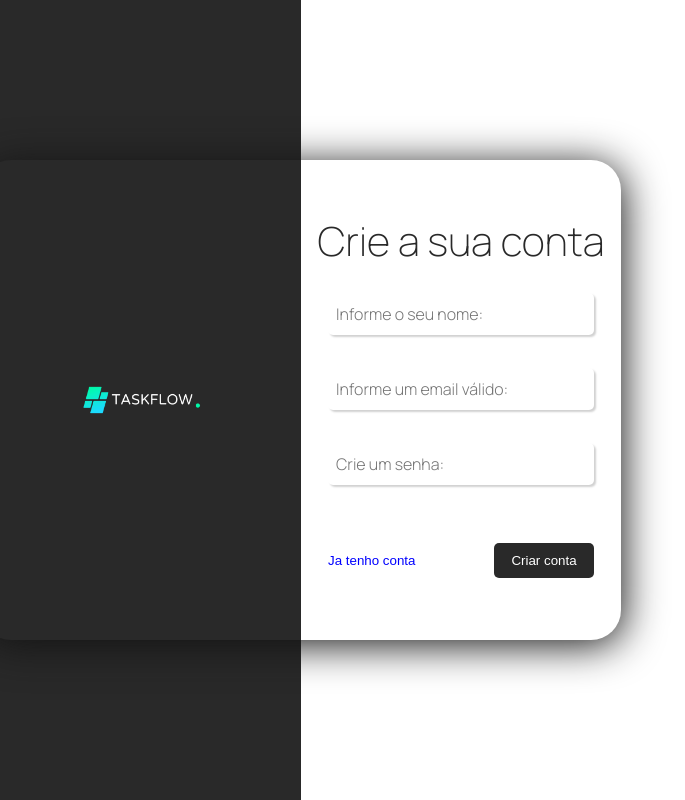
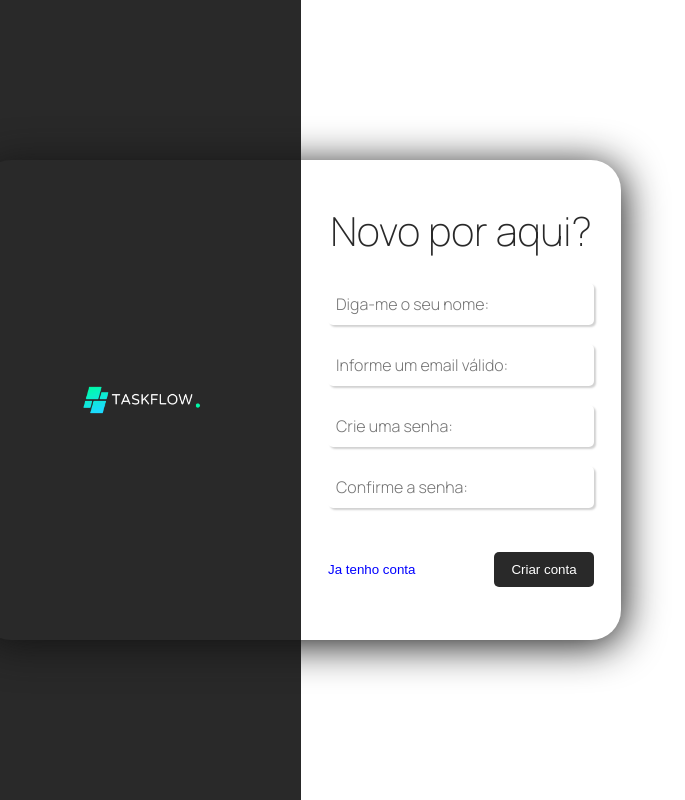
Before and after one commit to caamag/taskflow, a React (Vite) app: page /login in a window 1280 px wide. Both pictures are taken after typing "name@example.com", "Sample123" into the empty fields and a click on the button "Criar conta". Shown: the whole page, without its empty margins (339-1024 px from the left). Built offline with nearby package versions, Linux system fonts and the light colour scheme; no server answers.

Commit message:
adicionando animações ao formulário de login

```diff
--- a/src/pages/login/login.css
+++ b/src/pages/login/login.css
@@ -15,6 +15,7 @@
 }
 
 .login-banner div {
+    position: relative;
     width: 50%;
     height: 100%;
 }
@@ -29,3 +30,14 @@
     width: 45%;
     height: auto;
 }
+
+.login-error-box {
+    margin-top: 5px;
+    height: 30px !important;
+    width: 100% !important;
+    display: flex;
+    justify-content: center;
+    align-items: center;
+    background-color: rgb(232, 61, 61, 0.4);
+    font-size: 1.4rem;
+}
--- a/src/pages/login/loginPage/loginPage.css
+++ b/src/pages/login/loginPage/loginPage.css
@@ -16,6 +16,7 @@
     font-weight: 250;
     color: rgb(41, 41, 41);
     margin-bottom: 20px;
+    animation: fadeInInputLogin 400ms;
 }
 
 .login-content input {
@@ -30,6 +31,7 @@
     font-style: normal;
     border-radius: 5px;
     transition: 150ms;
+    animation: fadeInInputLogin 400ms;
 }
 
 .login-content input:focus {
@@ -44,6 +46,7 @@
     padding: 10px 8px;
     margin-top: 20px;
     position: relative;
+    animation: fadeInInputLogin 400ms;
 }
 
 .login-btn {
@@ -70,3 +73,14 @@
     background-color: rgb(90, 135, 224, 0.2);
     padding: 0px 10px;
 }
+
+
+@keyframes fadeInInputLogin {
+    0% {
+        margin-left: -50px;
+    }
+
+    100% {
+        margin-left: 0px;
+    }
+}
--- a/src/pages/login/loginPage/loginPage.jsx
+++ b/src/pages/login/loginPage/loginPage.jsx
@@ -13,6 +13,7 @@ const LoginPage = ({ setLogin }) => {
 
     const [email, setEmail] = useState('')
     const [pass, setPass] = useState('')
+    const [error, setError] = useState(false)
 
     return <div className='login-content'>
         <form onSubmit={handleSubmit}>
--- a/src/pages/login/registerPage/register.jsx
+++ b/src/pages/login/registerPage/register.jsx
@@ -6,12 +6,21 @@ const Register = ({ setLogin }) => {
     const [name, setName] = useState('')
     const [email, setEmail] = useState('')
     const [pass, setPass] = useState('')
+    const [passConfirm, setPassconfirm] = useState('')
+    const [systemError, setSystemError] = useState(false)
     const [error, setError] = useState('')
 
     const { createUser, error: authError, loading } = useAuthentication();
 
     async function handleSubmit(e) {
         e.preventDefault()
+
+        if (pass !== passConfirm) {
+            setSystemError(true)
+            setError('As senhas precisam ser iguais.')
+            setTimeout(() => { setSystemError(false) }, 4000)
+            return;
+        }
 
         const user = {
             name,
@@ -20,42 +29,51 @@ const Register = ({ setLogin }) => {
         }
 
         const res = await createUser(user)
-        console.log(res);
     }
 
     useEffect(() => {
         if (authError) {
+            setSystemError(true)
             setError(authError)
+            setTimeout(() => {
+                setSystemError(false)
+            }, 4000);
         }
     }, [authError])
 
     return <div className='login-content'>
         <form onSubmit={handleSubmit}>
-            <h1>Crie a sua conta</h1>
+            <h1>Novo por aqui?</h1>
 
             <input type="text"
-                placeholder='Informe o seu nome:'
+                placeholder='Diga-me o seu nome:'
                 value={name}
                 required
-                onChange={(e) => { setName(e.target.value) }} /><br /><br />
+                onChange={(e) => { setName(e.target.value) }} /><br />
 
             <input type="email"
                 placeholder='Informe um email válido:'
                 value={email}
                 required
-                onChange={(e) => { setEmail(e.target.value) }} /><br /><br />
+                onChange={(e) => { setEmail(e.target.value) }} /><br />
 
             <input type="password"
-                placeholder='Crie um senha:'
+                placeholder='Crie uma senha:'
                 value={pass}
                 required
-                onChange={(e) => { setPass(e.target.value) }} /><br /><br />
+                onChange={(e) => { setPass(e.target.value) }} /><br />
+
+            <input type="password"
+                placeholder='Confirme a senha:'
+                value={passConfirm}
+                required
+                onChange={(e) => { setPassconfirm(e.target.value) }} /><br />
 
             <div className='btn-divider'>
                 <button className='change-form-btn' onClick={() => { setLogin(true) }}>Ja tenho conta</button>
-                <button type='submit' className='login-btn'>Criar conta</button><br /><br />
+                <button type='submit' className='login-btn'>Criar conta</button>
             </div>
-
+            {systemError && <div className='login-error-box'>{error}</div>}
         </form>
     </div>
 
```
